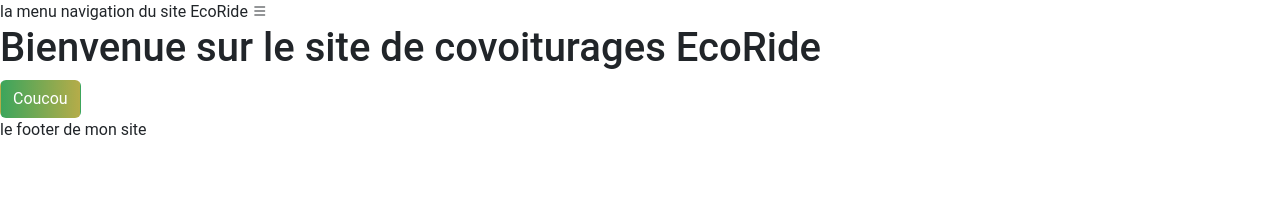
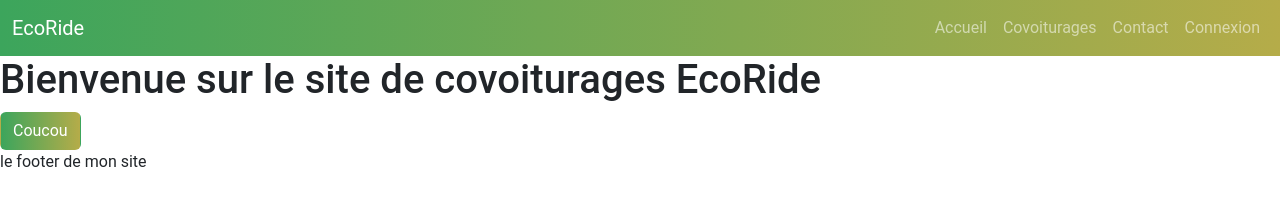
Before and after one commit to Guillaume0402/EcoRideCovoituragesFront, a website with bundled scripts: page index.html in a window 1280 px wide. Built offline with nearby package versions, Linux system fonts and the light colour scheme; files whose address does not match are found by name.

Commit message:
Ajout de ma navbar

```diff
--- a/index.html
+++ b/index.html
@@ -14,7 +14,41 @@
   </head>
   <body>
     <header>
-      la menu navigation du site EcoRide <i class="bi bi-list"></i>
+      <nav
+        class="navbar navbar-expand-lg gradient-primary"
+        data-bs-theme="dark"
+      >
+        <div class="container-fluid">
+          <a class="navbar-brand" href="/">EcoRide</a>
+          <button
+            class="navbar-toggler"
+            type="button"
+            data-bs-toggle="collapse"
+            data-bs-target="#navbarSupportedContent"
+            aria-controls="navbarSupportedContent"
+            aria-expanded="false"
+            aria-label="Toggle navigation"
+          >
+            <span class="navbar-toggler-icon"></span>
+          </button>
+          <div class="collapse navbar-collapse" id="navbarSupportedContent">
+            <ul class="navbar-nav ms-auto mb-2 mb-lg-0">
+              <li class="nav-item">
+                <a class="nav-link" href="/">Accueil</a>
+              </li>
+              <li class="nav-item">
+                <a class="nav-link" href="/">Covoiturages</a>
+              </li>
+              <li class="nav-item">
+                <a class="nav-link" href="/">Contact</a>
+              </li>
+              <li class="nav-item">
+                <a class="nav-link" href="/">Connexion</a>
+              </li>
+            </ul>
+          </div>
+        </div>
+      </nav>
     </header>
 
     <main id="main-page">
```
